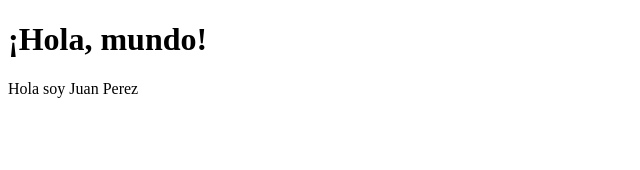
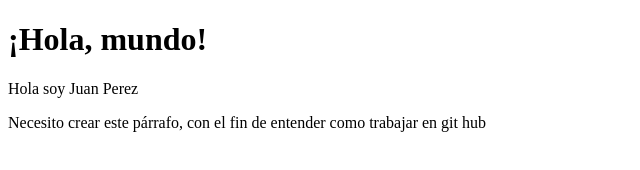
Before and after one commit to valentina-lulic/GIT-REPO, a plain HTML site: page index.html in a window 1280 px wide. Shown: the whole page, without its empty margins (0-640 px from the left). Drawn offline with Linux system fonts and the light colour scheme.

Commit message:
Add paragraph about working with GitHub
Added a new paragraph to explain GitHub usage.

```diff
--- a/index.html
+++ b/index.html
@@ -8,5 +8,7 @@
 <body>
     <h1>¡Hola, mundo!</h1>
     <p>Hola soy Juan Perez</p>
+    <p>Necesito crear este párrafo, con el fin de entender como trabajar en git hub</p>
+
 </body>
 </html>
```
